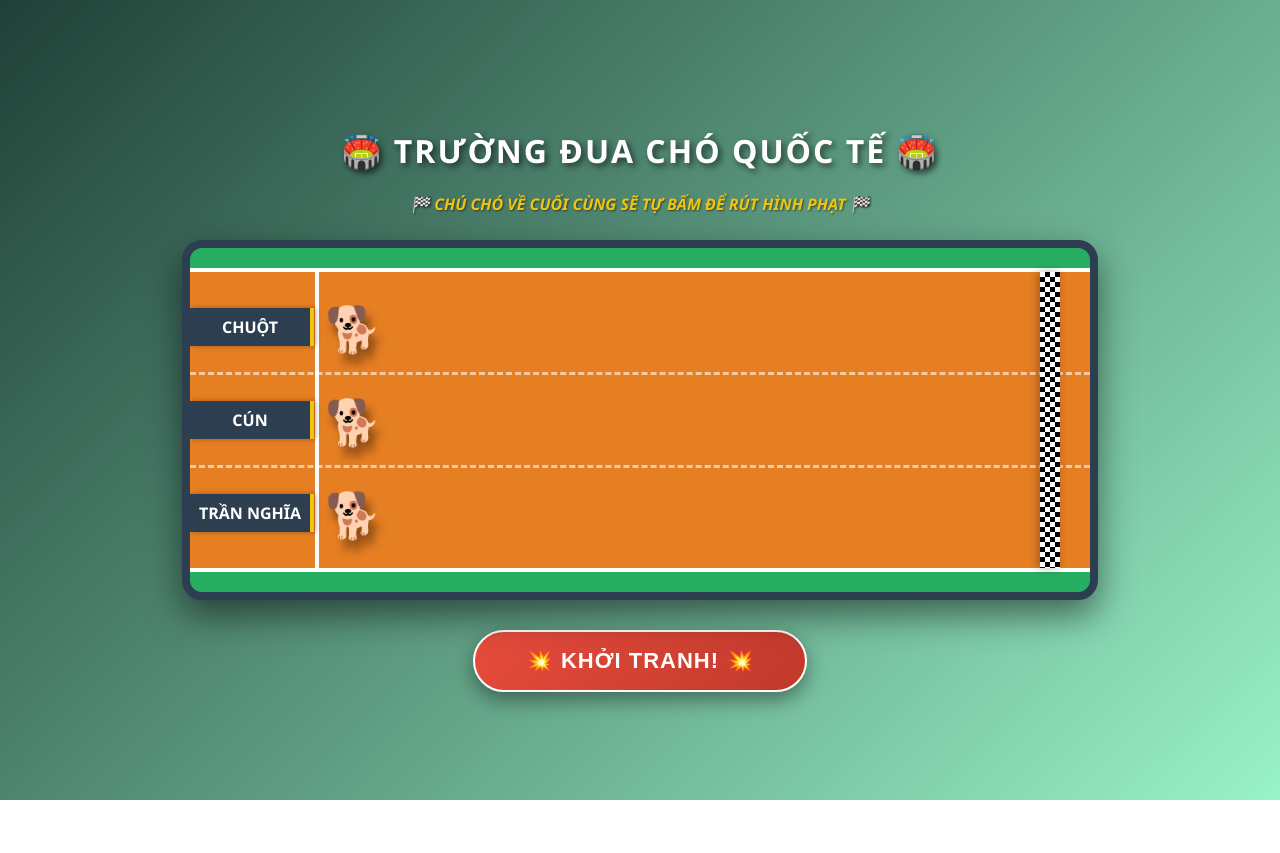
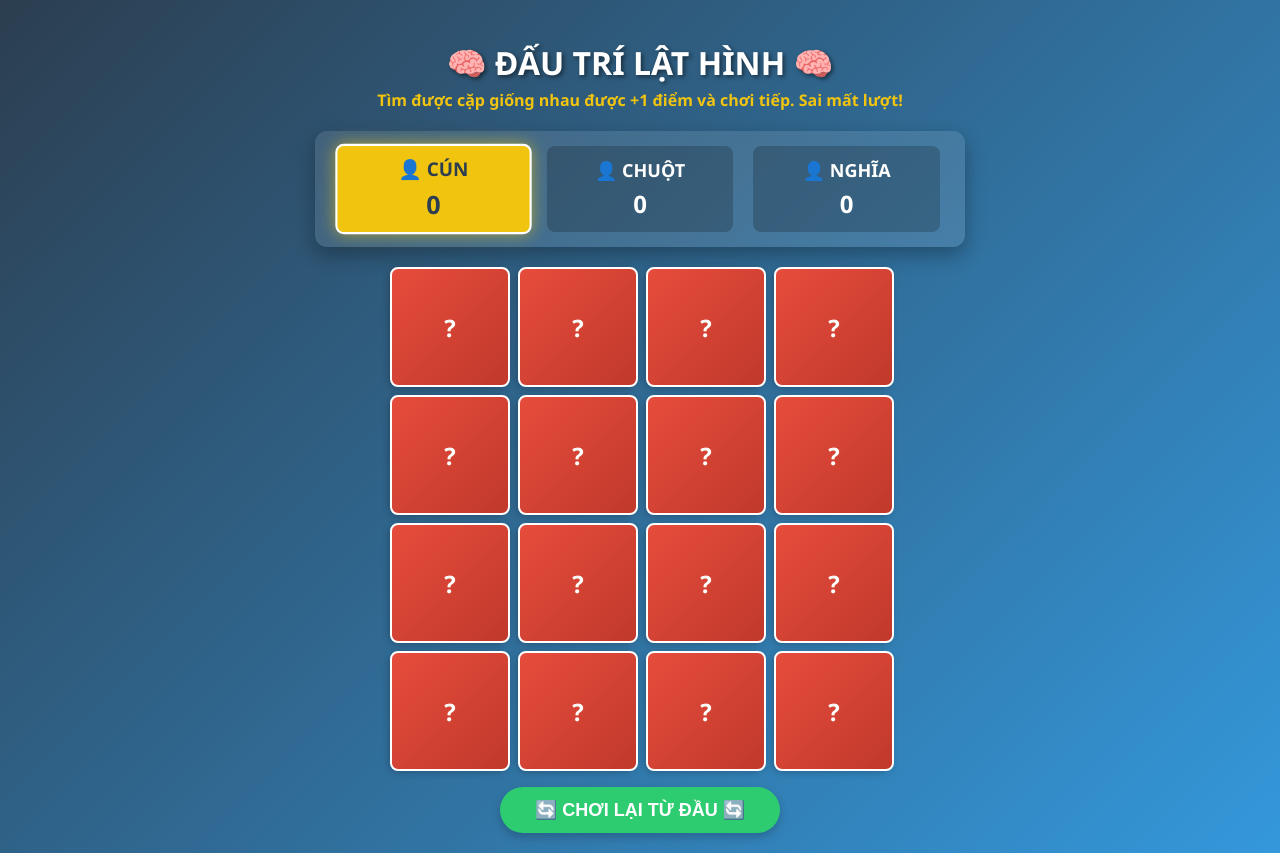
Before and after one commit to nghiamin01-code/wed-trollwe1, a plain HTML site: page index.html in a window 1280 px wide. Before the commit the page ends 800 px from the top, so only its background shows below. Drawn offline with Linux system fonts and the light colour scheme.

Commit message:
Update index.html

```diff
--- a/index.html
+++ b/index.html
@@ -3,11 +3,11 @@
 <head>
     <meta charset="UTF-8">
     <meta name="viewport" content="width=device-width, initial-scale=1.0">
-    <title>Trường Đua Chó Chuyên Nghiệp</title>
+    <title>Game Lật Hình Tính Điểm - 3 Người Chơi</title>
     <style>
         body {
             font-family: 'Segoe UI', Tahoma, Geneva, Verdana, sans-serif;
-            background: linear-gradient(135deg, #1f4037 0%, #99f2c8 100%);
+            background: linear-gradient(135deg, #2c3e50 0%, #3498db 100%);
             color: #fff;
             display: flex;
             flex-direction: column;
@@ -18,313 +18,323 @@
             padding: 20px;
             box-sizing: border-box;
         }
-        h1 {
-            text-shadow: 3px 3px 6px rgba(0,0,0,0.6);
-            margin-bottom: 5px;
+        h1 { text-shadow: 2px 2px 4px rgba(0,0,0,0.5); margin-bottom: 5px; text-align: center; }
+
+        /* Bảng hiển thị điểm số và lượt chơi */
+        .scoreboard {
+            display: flex;
+            justify-content: center;
+            gap: 20px;
+            margin-bottom: 20px;
+            background: rgba(255, 255, 255, 0.1);
+            padding: 15px 25px;
+            border-radius: 12px;
+            box-shadow: 0 8px 20px rgba(0,0,0,0.3);
+            backdrop-filter: blur(5px);
+            width: 100%;
+            max-width: 600px;
+        }
+        .player-score {
+            flex: 1;
             text-align: center;
-            font-size: 32px;
-            letter-spacing: 2px;
+            padding: 10px;
+            border-radius: 8px;
+            background: rgba(0, 0, 0, 0.2);
+            font-size: 18px;
+            font-weight: bold;
+            transition: all 0.3s ease;
+            border: 2px solid transparent;
         }
-        p.rule { color: #f1c40f; font-style: italic; margin-bottom: 25px; text-align: center; font-weight: bold; text-shadow: 1px 1px 2px rgba(0,0,0,0.5); }
+        .player-score.active {
+            background: #f1c40f;
+            color: #2c3e50;
+            border-color: #fff;
+            transform: scale(1.05);
+            box-shadow: 0 0 15px rgba(241, 196, 15, 0.6);
+        }
+        .score-val { font-size: 24px; display: block; margin-top: 5px; }
 
-        /* Khung trường đua tổng thể */
-        .stadium {
-            background: #27ae60;
-            padding: 20px 0;
-            border: 8px solid #2c3e50;
-            border-radius: 20px;
-            box-shadow: 0 15px 35px rgba(0,0,0,0.5);
+        /* Lưới bài lật hình */
+        .game-board {
+            display: grid;
+            grid-template-columns: repeat(4, 1fr);
+            gap: 12px;
+            max-width: 500px;
             width: 100%;
-            max-width: 900px;
-            position: relative;
-            overflow: hidden;
+            margin-bottom: 20px;
         }
 
-        /* Mặt đường đua giả lập cát/đất mịn chuyên dụng */
-        .track-container {
-            background: #e67e22;
-            background-image: radial-gradient(rgba(0,0,0,0.15) 15%, transparent 20%),
-                              radial-gradient(rgba(0,0,0,0.15) 15%, transparent 20%);
-            background-size: 4px 4px;
-            background-position: 0 0, 2px 2px;
-            padding: 10px 0;
+        /* Cấu trúc thẻ bài lật mặt */
+        .card {
+            aspect-ratio: 1;
+            perspective: 1000px;
+            cursor: pointer;
+        }
+        .card-inner {
+            width: 100%;
+            height: 100%;
             position: relative;
-            border-top: 4px solid #fff;
-            border-bottom: 4px solid #fff;
+            transform-style: preserve-3d;
+            transition: transform 0.5s;
+            border-radius: 8px;
+            box-shadow: 0 4px 8px rgba(0,0,0,0.3);
+        }
+        .card.flipped .card-inner {
+            transform: rotateY(180deg);
+        }
+        .card-front, .card-back {
+            position: absolute;
+            width: 100%;
+            height: 100%;
+            backface-visibility: hidden;
+            display: flex;
+            align-items: center;
+            justify-content: center;
+            font-size: 40px;
+            border-radius: 8px;
+            border: 2px solid #fff;
+            user-select: none;
+        }
+        /* Mặt úp (Mặt sau của hình) */
+        .card-front {
+            background: linear-gradient(135deg, #e74c3c 0%, #c0392b 100%);
+            color: #fff;
+            font-weight: bold;
+            font-size: 24px;
+        }
+        /* Mặt mở (Mặt chứa hình) */
+        .card-back {
+            background-color: #ecf0f1;
+            transform: rotateY(180deg);
+        }
+        .card.matched {
+            cursor: default;
+            visibility: hidden; /* Ẩn đi khi đã tìm đúng */
+            opacity: 0;
+            transition: visibility 0s 0.5s, opacity 0.5s linear;
         }
 
-        /* Làn đua */
-        .lane {
-            display: flex;
-            align-items: center;
-            height: 90px;
-            border-bottom: 3px dashed rgba(255,255,255,0.6);
-            position: relative;
-        }
-        .lane:last-child { border-bottom: none; }
-
-        /* Tên người chơi dạng bảng điện tử */
-        .player-name {
-            width: 110px;
-            font-weight: bold;
-            font-size: 16px;
-            color: #fff;
-            background: #2c3e50;
-            border-right: 4px solid #f1c40f;
-            padding: 8px 5px;
-            text-align: center;
-            z-index: 5;
-            box-shadow: 2px 0 5px rgba(0,0,0,0.3);
-            text-transform: uppercase;
-        }
-
-        /* Vạch xuất phát */
-        .start-line {
-            position: absolute;
-            left: 125px;
-            top: 0;
-            bottom: 0;
-            width: 4px;
-            background: #fff;
-            z-index: 2;
-        }
-
-        /* Chú chó đua sinh động kèm bóng đổ */
-        .dog {
-            font-size: 45px;
-            position: absolute;
-            left: 135px;
-            transition: left 0.08s linear;
-            user-select: none;
-            z-index: 3;
-            filter: drop-shadow(5px 10px 4px rgba(0,0,0,0.4));
-        }
-
-        /* Vạch đích chuẩn Thể thao (Caro đen trắng) */
-        .finish-line {
-            position: absolute;
-            right: 30px;
-            top: 0;
-            bottom: 0;
-            width: 20px;
-            background-color: #fff;
-            background-image: linear-gradient(45deg, #000 25%, transparent 25%, transparent 75%, #000 75%, #000),
-                              linear-gradient(45deg, #000 25%, transparent 25%, transparent 75%, #000 75%, #000);
-            background-size: 10px 10px;
-            background-position: 0 0, 5px 5px;
-            box-shadow: -2px 0 10px rgba(0,0,0,0.3);
-            z-index: 2;
-        }
-
-        /* Khu vực nút bấm điều khiển chính */
-        .control-zone { margin-top: 30px; display: flex; flex-direction: column; align-items: center; gap: 15px; width: 100%; }
-
+        /* Nút và bảng kết quả */
         .btn {
-            background: linear-gradient(135deg, #e74c3c 0%, #c0392b 100%);
-            color: white;
-            border: 2px solid #fff;
-            padding: 16px 50px;
-            border-radius: 50px;
-            font-size: 22px;
-            font-weight: 900;
-            cursor: pointer;
-            box-shadow: 0 8px 20px rgba(0,0,0,0.4);
-            transition: all 0.2s ease;
-            text-transform: uppercase;
-            letter-spacing: 1px;
-        }
-        .btn:hover { background: linear-gradient(135deg, #ff6b6b 0%, #e74c3c 100%); transform: translateY(-3px) scale(1.02); }
-        .btn:disabled { background: #7f8c8d !important; cursor: not-allowed; box-shadow: none !important; transform: none !important; border-color: #bdc3c7; }
-
-        /* Bảng hiển thị án phạt */
-        #result-box {
-            margin-top: 10px;
-            padding: 25px;
-            background: #fff;
-            color: #2c3e50;
-            border-radius: 16px;
-            width: 100%;
-            max-width: 550px;
-            text-align: center;
-            box-shadow: 0 15px 35px rgba(0,0,0,0.4);
-            display: none;
-            animation: bounceIn 0.6s cubic-bezier(0.175, 0.885, 0.32, 1.275);
-            border: 3px solid #f1c40f;
-        }
-        .rank-title { font-size: 18px; color: #7f8c8d; text-transform: uppercase; margin-bottom: 10px; font-weight: bold; }
-        .rank-item { font-size: 18px; font-weight: bold; margin: 5px 0; }
-        .loser-highlight { color: #c0392b; font-size: 26px; font-weight: 800; margin: 15px 0 5px 0; text-transform: uppercase; }
-
-        /* Nút để người thua tự bấm hình phạt */
-        .punish-btn {
-            background: linear-gradient(135deg, #f39c12 0%, #d35400 100%);
+            background: #2ecc71;
             color: white;
             border: none;
-            padding: 12px 25px;
+            padding: 12px 35px;
             font-size: 18px;
             font-weight: bold;
-            border-radius: 8px;
+            border-radius: 25px;
             cursor: pointer;
-            margin-top: 10px;
             box-shadow: 0 4px 10px rgba(0,0,0,0.2);
             transition: 0.2s;
         }
-        .punish-btn:hover { transform: scale(1.05); background: linear-gradient(135deg, #f1c40f 0%, #e67e22 100%); }
+        .btn:hover { background: #27ae60; transform: translateY(-2px); }
 
-        .punishment-highlight {
-            background: #e74c3c;
-            color: #fff;
-            font-size: 28px;
-            font-weight: 900;
-            padding: 10px 20px;
-            border-radius: 10px;
-            display: inline-block;
-            margin-top: 15px;
-            box-shadow: inset 0 0 5px rgba(0,0,0,0.2), 0 4px 8px rgba(0,0,0,0.15);
-            text-transform: uppercase;
-            animation: bounceIn 0.4s ease;
+        #result-box {
+            position: fixed;
+            top: 50%;
+            left: 50%;
+            transform: translate(-50%, -50%) scale(0.7);
+            background: white;
+            color: #333;
+            padding: 30px;
+            border-radius: 16px;
+            box-shadow: 0 20px 50px rgba(0,0,0,0.5);
+            text-align: center;
+            display: none;
+            z-index: 10;
+            max-width: 400px;
+            width: 90%;
+            animation: popUp 0.4s cubic-bezier(0.175, 0.885, 0.32, 1.275) forwards;
+            border: 4px solid #f1c40f;
         }
-
-        @keyframes bounceIn {
-            0% { opacity: 0; transform: scale(0.3); }
-            50% { opacity: 1; transform: scale(1.05); }
-            70% { transform: scale(0.9); }
-            100% { transform: scale(1); }
-        }
+        @keyframes popUp { to { transform: translate(-50%, -50%) scale(1); opacity: 1; } }
+        #result-box h2 { color: #2c3e50; margin-top: 0; }
+        .winner-txt { font-size: 28px; font-weight: 900; color: #e74c3c; margin: 15px 0; text-transform: uppercase; }
     </style>
 </head>
 <body>
 
-    <h1>🏟️ TRƯỜNG ĐUA CHÓ QUỐC TẾ 🏟️</h1>
-    <p class="rule">🏁 CHÚ CHÓ VỀ CUỐI CÙNG SẼ TỰ BẤM ĐỂ RÚT HÌNH PHẠT 🏁</p>
+    <h1>🧠 ĐẤU TRÍ LẬT HÌNH 🧠</h1>
+    <p style="margin: 0 0 20px 0; color: #f1c40f; font-weight: bold;">Tìm được cặp giống nhau được +1 điểm và chơi tiếp. Sai mất lượt!</p>
 
-    <div class="stadium">
-        <div class="track-container">
-            <div class="start-line"></div>
-            <div class="finish-line"></div>
-
-            <div class="lane">
-                <div class="player-name">Chuột</div>
-                <div class="dog" id="dog-chuot">🐕</div>
-            </div>
-
-            <div class="lane">
-                <div class="player-name">Cún</div>
-                <div class="dog" id="dog-cun">🐕</div>
-            </div>
-
-            <div class="lane">
-                <div class="player-name">Trần Nghĩa</div>
-                <div class="dog" id="dog-nghia">🐕</div>
-            </div>
+    <div class="scoreboard">
+        <div class="player-score active" id="score-block-0">
+            👤 CÚN
+            <span class="score-val" id="score-0">0</span>
+        </div>
+        <div class="player-score" id="score-block-1">
+            👤 CHUỘT
+            <span class="score-val" id="score-1">0</span>
+        </div>
+        <div class="player-score" id="score-block-2">
+            👤 NGHĨA
+            <span class="score-val" id="score-2">0</span>
         </div>
     </div>
 
-    <div class="control-zone">
-        <button class="btn" id="startBtn" onclick="startRace()">💥 KHỞI TRANH! 💥</button>
+    <div class="game-board" id="board"></div>
 
-        <div id="result-box">
-            <div class="rank-title">📊 Bảng Xếp Hạng Chung Cuộc</div>
-            <div id="rank-list"></div>
-            <hr style="border: 0; border-top: 2px dashed #bdc3c7; margin: 15px 0;">
+    <button class="btn" onclick="resetGame()">🔄 CHƠI LẠI TỪ ĐẦU 🔄</button>
 
-            <div class="loser-highlight" id="loserName"></div>
-
-            <div id="punish-action-zone">
-                <p style="font-weight: bold; color: #555; margin-bottom: 5px;">Mời bạn tự ấn vào nút dưới đây để nhận án phạt:</p>
-                <button class="punish-btn" id="drawPunishBtn" onclick="drawPunishment()">🎲 BẤM ĐỂ RANDOM HÌNH PHẠT 🎲</button>
-            </div>
-
-            <div class="punishment-highlight" id="punishment" style="display: none;"></div>
-        </div>
+    <div id="result-box">
+        <h2>🏆 TRẬN ĐẤU KẾT THÚC 🏆</h2>
+        <div id="rank-summary" style="text-align: left; margin: 15px 0; font-size: 16px; color: #555;"></div>
+        <hr style="border: 0; border-top: 1px solid #eee;">
+        <div style="font-weight: bold; font-size: 16px;">NHÀ VÔ ĐỊCH:</div>
+        <div class="winner-txt" id="winner-name"></div>
+        <button class="btn" onclick="closeResult()">OK chơi tiếp!</button>
     </div>
 
     <script>
-        const punishments = ["Búng tai 🛑", "Đập chai vô đầu 🍾", "Búng mũi 👃"];
-        let raceInterval;
-        let isRacing = false;
-        let currentLoser = ""; // Lưu tên người thua lượt này
+        // Danh sách các icon hình (8 cặp = 16 lá bài)
+        const icons = ['🐶', '🐱', '🐭', '🦊', '🐻', '🐼', '🦁', '🐸', '🐶', '🐱', '🐭', '🦊', '🐻', '🐼', '🦁', '🐸'];
 
-        function startRace() {
-            if (isRacing) return;
-            isRacing = true;
+        let players = [
+            { name: "Cún", score: 0 },
+            { name: "Chuột", score: 0 },
+            { name: "Nghĩa", score: 0 }
+        ];
 
-            // Khởi tạo lại trạng thái bảng kết quả
-            document.getElementById('result-box').style.display = 'none';
-            document.getElementById('punishment').style.display = 'none';
-            document.getElementById('punish-action-zone').style.display = 'block';
-            document.getElementById('startBtn').disabled = true;
-            document.getElementById('startBtn').innerText = "ĐANG ĐUA GAY CẤN... 🔥";
+        let currentPlayerIndex = 0;
+        let flippedCards = [];
+        let lockBoard = false;
+        let matchedPairs = 0;
 
-            const dogs = [
-                { id: 'dog-chuot', name: 'Chuột', pos: 135 },
-                { id: 'dog-cun', name: 'Cún', pos: 135 },
-                { id: 'dog-nghia', name: 'Trần Nghĩa', pos: 135 }
-            ];
+        function shuffle(array) {
+            for (let i = array.length - 1; i > 0; i--) {
+                const j = Math.floor(Math.random() * (i + 1));
+                [array[i], array[j]] = [array[j], array[i]];
+            }
+            return array;
+        }
 
-            dogs.forEach(d => {
-                document.getElementById(d.id).style.left = d.pos + 'px';
+        function initGame() {
+            const board = document.getElementById('board');
+            board.innerHTML = "";
+
+            // Xáo trộn bài
+            const shuffledIcons = shuffle([...icons]);
+
+            // Tạo các ô bài
+            shuffledIcons.forEach((icon, index) => {
+                const card = document.createElement('div');
+                card.className = 'card';
+                card.dataset.icon = icon;
+                card.dataset.index = index;
+                card.onclick = () => flipCard(card);
+
+                card.innerHTML = `
+                    <div class="card-inner">
+                        <div class="card-front">?</div>
+                        <div class="card-back">${icon}</div>
+                    </div>
+                `;
+                board.appendChild(card);
             });
 
-            const trackWidth = document.querySelector('.track-container').clientWidth;
-            const finishLinePos = trackWidth - 85;
-
-            let finishedCount = 0;
-            let rank = [];
-
-            raceInterval = setInterval(() => {
-                dogs.forEach(d => {
-                    if (d.pos < finishLinePos) {
-                        d.pos += Math.floor(Math.random() * 14) + 2;
-
-                        if (d.pos >= finishLinePos) {
-                            d.pos = finishLinePos;
-                            finishedCount++;
-                            rank.push(d.name);
-                        }
-
-                        document.getElementById(d.id).style.left = d.pos + 'px';
-                    }
-                });
-
-                if (finishedCount === 3) {
-                    clearInterval(raceInterval);
-                    showResult(rank);
-                }
-            }, 40);
+            updateScoreboardVisual();
         }
 
-        function showResult(rank) {
-            isRacing = false;
-            document.getElementById('startBtn').disabled = false;
-            document.getElementById('startBtn').innerText = "💥 ĐUAVÒNG MỚI! 💥";
+        function flipCard(card) {
+            if (lockBoard) return;
+            if (card.classList.contains('flipped') || card.classList.contains('matched')) return;
 
-            currentLoser = rank[2]; // Gán người về bét
+            card.classList.add('flipped');
+            flippedCards.push(card);
 
-            // Hiện thứ hạng
-            document.getElementById('rank-list').innerHTML = `
-                <div class="rank-item" style="color: #f1c40f;">🥇 Hạng 1: ${rank[0]}</div>
-                <div class="rank-item" style="color: #95a5a6;">🥈 Hạng 2: ${rank[1]}</div>
-                <div class="rank-item" style="color: #e67e22;">🥉 Hạng 3: ${rank[2]}</div>
-            `;
+            // Khi lật đủ 2 lá bài
+            if (flippedCards.length === 2) {
+                checkMatch();
+            }
+        }
 
-            // Báo tên người thua cuộc lên màn hình trước
-            document.getElementById('loserName').innerText = `🤦‍♂️ ${currentLoser} VỀ CUỐI BÉT!`;
+        function checkMatch() {
+            lockBoard = true;
+            const [card1, card2] = flippedCards;
+
+            // So sánh 2 biểu tượng có giống nhau không
+            if (card1.dataset.icon === card2.dataset.icon) {
+                // ĐÚNG: Cộng điểm cho người chơi hiện tại và giữ lượt
+                players[currentPlayerIndex].score += 1;
+                document.getElementById(`score-${currentPlayerIndex}`).innerText = players[currentPlayerIndex].score;
+
+                setTimeout(() => {
+                    card1.classList.add('matched');
+                    card2.classList.add('matched');
+                    flippedCards = [];
+                    lockBoard = false;
+                    matchedPairs++;
+
+                    // Nếu lật hết tất cả các cặp bài (8 cặp)
+                    if (matchedPairs === icons.length / 2) {
+                        endGame();
+                    }
+                }, 600);
+            } else {
+                // SAI: Chuyển lượt sang người chơi tiếp theo sau 1 giây úp bài xuống
+                setTimeout(() => {
+                    card1.classList.remove('flipped');
+                    card2.classList.remove('flipped');
+                    flippedCards = [];
+                    lockBoard = false;
+
+                    // Chuyển lượt: Cún (0) -> Chuột (1) -> Nghĩa (2) -> Cún (0)
+                    currentPlayerIndex = (currentPlayerIndex + 1) % players.length;
+                    updateScoreboardVisual();
+                }, 1000);
+            }
+        }
+
+        function updateScoreboardVisual() {
+            for (let i = 0; i < players.length; i++) {
+                const block = document.getElementById(`score-block-${i}`);
+                if (i === currentPlayerIndex) {
+                    block.classList.add('active');
+                } else {
+                    block.classList.remove('active');
+                }
+            }
+        }
+
+        function endGame() {
+            // Sắp xếp thứ hạng dựa trên số điểm từ cao xuống thấp
+            const sortedPlayers = [...players].sort((a, b) => b.score - a.score);
+
+            // Tạo text bảng tổng sắp
+            let rankHtml = "";
+            sortedPlayers.forEach((p, idx) => {
+                rankHtml += `<b>Hạng ${idx+1}:</b> ${p.name} - ${p.score} điểm<br>`;
+            });
+            document.getElementById('rank-summary').innerHTML = rankHtml;
+
+            // Tìm người vô địch (Xử lý cả trường hợp bằng điểm nhau)
+            const maxScore = sortedPlayers[0].score;
+            const winners = players.filter(p => p.score === maxScore).map(p => p.name);
+
+            document.getElementById('winner-name').innerText = winners.join(" & ");
             document.getElementById('result-box').style.display = 'block';
         }
 
-        // Hàm xử lý khi người thua tự bấm nút nhận phạt
-        function drawPunishment() {
-            const randomPunishment = punishments[Math.floor(Math.random() * punishments.length)];
+        function resetGame() {
+            players.forEach((p, i) => {
+                p.score = 0;
+                document.getElementById(`score-${i}`).innerText = 0;
+            });
+            currentPlayerIndex = 0;
+            matchedPairs = 0;
+            flippedCards = [];
+            lockBoard = false;
+            document.getElementById('result-box').style.display = 'none';
+            initGame();
+        }
 
-            // Ẩn vùng bấm nút đi
-            document.getElementById('punish-action-zone').style.display = 'none';
+        function closeResult() {
+            document.getElementById('result-box').style.display = 'none';
+            resetGame();
+        }
 
-            // Xuất hiện hình phạt đỏ rực kịch tính
-            const punishmentDiv = document.getElementById('punishment');
-            punishmentDiv.innerText = randomPunishment;
-            punishmentDiv.style.display = 'inline-block';
-        }
+        // Khởi động game lần đầu
+        initGame();
     </script>
 </body>
 </html>
```
